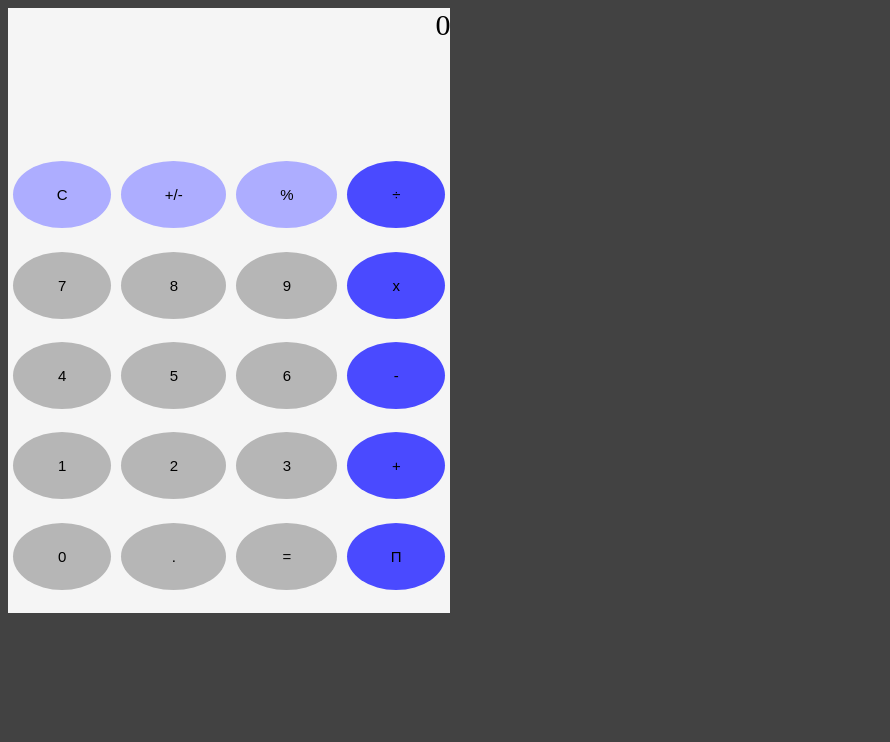
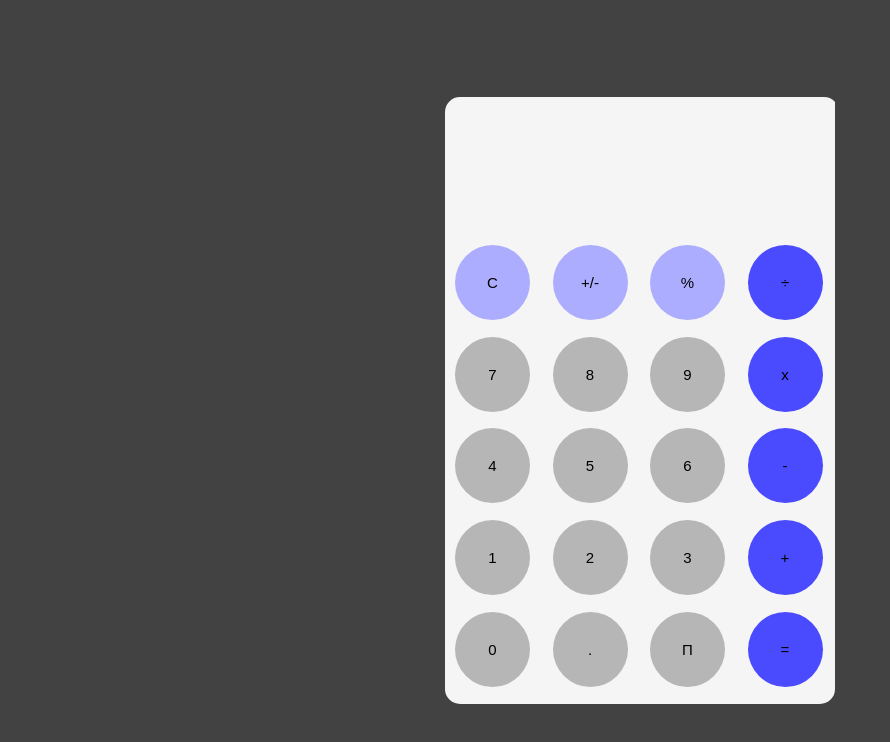
Before and after one commit to DJames0311/Calculator, a plain HTML site: page index.html in a window 1280 px wide. Shown: the whole page, without its empty margins (0-890 px from the left). Drawn offline with Linux system fonts and the light colour scheme.

Commit message:
Add files via upload
These are the latest files of the calculator.

```diff
--- /dev/null
+++ b/Index.js
@@ -0,0 +1,22 @@
+const display = document.getElementById("display");
+
+function appendToDisplay(input){
+    display.value += input;
+}
+
+function clearDisplay(){
+    display.value = "";
+}
+
+function calculate(){
+    try {
+        display.value = eval(display.value);
+    }
+    catch(error){
+        display.value = "Error";
+    }
+}
+
+function pi(){
+    display.value += "3.1415";
+}
--- a/index.html
+++ b/index.html
@@ -7,30 +7,32 @@
     <link rel="stylesheet" href="style.css">
 </head>
 <body>
-    <div class="display">0</div>
-    <div class="button_layout">
-            <button class="number_buttons">C</button>
-            <button class="number_buttons">+/-</button>
-            <button class="number_buttons">%</button>
-            <button class="operation_buttons">&#247;</button>
-            <button class="more_buttons">7</button>
-            <button class="more_buttons">8</button>
-            <button class="more_buttons">9</button>
-            <button class="operation_buttons">x</button>
-            <button class="more_buttons">4</button>
-            <button class="more_buttons">5</button>
-            <button class="more_buttons">6</button>
-            <button class="operation_buttons">-</button>
-            <button class="more_buttons">1</button>
-            <button class="more_buttons">2</button>
-            <button class="more_buttons">3</button>
-            <button class="operation_buttons">+</button>
-            <button class="more_buttons">0</button>
-            <button class="more_buttons">.</button>
-            <button class="more_buttons">=</button>
-            <button class="operation_buttons">&Pi;</button>
-
+    <div id="calculator">
+    <input class="display" id="display" readonly>
+        <div class="button_layout">
+            <button class="number_buttons" onclick="clearDisplay()">C</button>
+            <button class="number_buttons" onclick="plusNsub('+/-')">+/-</button>
+            <button class="number_buttons" onclick="appendToDisplay('%')">%</button>
+            <button class="operation_buttons" onclick="appendToDisplay('&#247;')">&#247;</button>
+            <button class="more_buttons" onclick="appendToDisplay('7')">7</button>
+            <button class="more_buttons" onclick="appendToDisplay('8')">8</button>
+            <button class="more_buttons" onclick="appendToDisplay('9')">9</button>
+            <button class="operation_buttons" onclick="appendToDisplay('*')">x</button>
+            <button class="more_buttons" onclick="appendToDisplay('4')">4</button>
+            <button class="more_buttons" onclick="appendToDisplay('5')">5</button>
+            <button class="more_buttons" onclick="appendToDisplay('6')">6</button>
+            <button class="operation_buttons" onclick="appendToDisplay('-')">-</button>
+            <button class="more_buttons" onclick="appendToDisplay('1')">1</button>
+            <button class="more_buttons" onclick="appendToDisplay('2')">2</button>
+            <button class="more_buttons" onclick="appendToDisplay('3')">3</button>
+            <button class="operation_buttons" onclick="appendToDisplay('+')">+</button>
+            <button class="more_buttons" onclick="appendToDisplay('0')">0</button>
+            <button class="more_buttons" onclick="appendToDisplay('.')">.</button>
+            <button class="more_buttons" onclick="pi('3.1415')">&Pi;</button>
+            <button class="operation_buttons" onclick="calculate()">=</button>
+        </div>
     </div>
-
+</div>
+<script src="Index.js"></script>
 </body>
 </html>
--- a/style.css
+++ b/style.css
@@ -2,48 +2,79 @@
     background-color: rgb(66, 66, 66);
 }
 
+body {
+    margin: 0;
+    display: flex;
+    justify-content: center;
+    align-items: center;
+    height: 100vh;
+}
+
+#calculator{
+overflow: hidden;
+}
+
 .display {
     background-color: whitesmoke;
-    width: 35%;
+    width: 100%;
     height: 130px;
     text-align: right;
     font-size: 30px;
-
+    border-top-left-radius: 15px;
+    border-top-right-radius: 15px;
+    border: none;
+    color: black;
 }
 
 .button_layout {
-    width: 35%;
+    width: 100%;
     height: 475px;
     display: grid;
     align-content: space-evenly;
     background-color: whitesmoke;
     grid-template-columns: auto auto auto auto;
+    border-bottom-left-radius: 15px;
+    border-bottom-right-radius: 15px;
 }
 
 
 .operation_buttons {
     background-color: rgb(74, 74, 255);
     border-radius: 50%;
-    padding: 25px;
-    margin: 0 5px 0 5px;
+    width: 75px;
+    height: 75px;
+    margin: 0 5px 0 10px;
     border: none;
     font-size: 15px;
+    cursor: pointer;
 }
 
 .number_buttons {
     background-color: rgb(173, 173, 255);
     border-radius: 50%;
-    padding: 25px;
-    margin: 0 5px 0 5px;
+    width: 75px;
+    height: 75px;
+    margin: 0 5px 0 10px;
     border: none;
     font-size: 15px;
+    cursor: pointer;
 }
 
 .more_buttons {
     background-color: rgb(182, 182, 182);
     border-radius: 50%;
-    padding: 25px;
-    margin: 0 5px 0 5px;
+    width: 75px;
+    height: 75px;
+    margin: 0 5px 0 10px;
     border: none;
     font-size: 15px;
+    cursor: pointer;
 }
+
+button:hover{
+    background-color: hsl(0, 0%, 40%);
+}
+
+button:active{
+    background-color: aqua;
+}
```
